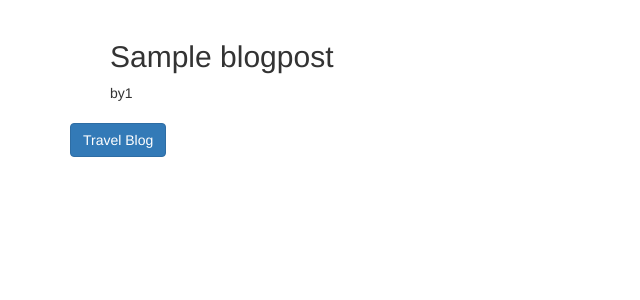
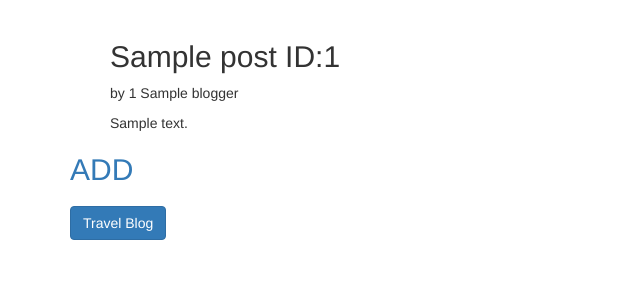
Before and after one commit to RoyYeungJack/Ulifestyle_B04, a Flask app: page /blog in a window 1280 px wide. Shown: the part 52-352 px from the top of the page, without its empty margins (0-640 px from the left). Run offline with Flask 3, Linux system fonts and the light colour scheme; tables that the repository leaves empty hold one stand-in row (values such as "Sample post"); some libraries are stand-ins or nearby versions.

Commit message:
submit +fkey form

```diff
--- a/app/routes.py
+++ b/app/routes.py
@@ -4,10 +4,12 @@ from flask_login import login_user, logout_user, current_user, login_required
 from werkzeug.urls import url_parse
 from flask_babel import _, get_locale
 from app import app, db
+from app.email import send_password_reset_email
 from app.forms import LoginForm, RegistrationForm, EditProfileForm, PostForm, \
     ResetPasswordRequestForm, ResetPasswordForm
-from app.models import Category, User, Post, Blogpost, Blogger
-from app.email import send_password_reset_email
+from app.models import Category, User, Post, BlogPost, Blogger
+from app.formblog import AddBlogPostForm
+
 
 
 @app.before_request
@@ -190,6 +192,7 @@ def unfollow(username):
     flash(_('You are not following %(username)s.', username=username))
     return redirect(url_for('user', username=username))
 
+#---------------------------------------------------------------------
 
 @app.route('/categories', methods=['GET'])
 def categories():
@@ -197,6 +200,21 @@ def categories():
     return render_template('categories.html.j2', title=_('Categories'), categories=categories)
 
 @app.route('/blog')
-def blogpage():
-    blog_posts = Blogpost.query.all()
-    return render_template('blog.html.j2',blog_posts=blog_posts)
+def blog():
+    blog_posts = BlogPost.query.all()
+    blog_author = Blogger.query.all()
+    return render_template('blog.html.j2',blog_posts=blog_posts,blog_author=blog_author)
+
+@app.route('/blog/post', methods=['GET', 'POST'])
+def Add_BlogPost():
+    form = AddBlogPostForm()
+    if form.validate_on_submit():
+            lastblogpost = BlogPost.query.order_by(BlogPost.id.desc()).first()
+            blogpost = BlogPost(id=lastblogpost.id + 1,
+                                title=form.title.data, description=form.desc.data,
+                                blogger_id=form.author_id.data)
+            db.session.add(blogpost)
+            db.session.commit()
+            flash(_('Finish'))
+            return redirect(url_for('Add_BlogPost'))
+    return render_template('blog.html.j2', form=form)
--- a/app/templates/base.html.j2
+++ b/app/templates/base.html.j2
@@ -62,7 +62,7 @@
         {% endwith %}
         {# application content needs to be provided in the app_content block #}
         {% block app_content %}{% endblock %}
-                                <h1></h1><a href="{{ url_for('blogpage') }}" class="btn btn-primary">Travel Blog</a></h1>
+                                <h1></h1><a href="{{ url_for('blog') }}" class="btn btn-primary">Travel Blog</a></h1>
     </div>
 {% endblock %}
 {% block scripts %}
--- a/app/templates/blog.html.j2
+++ b/app/templates/blog.html.j2
@@ -1,19 +1,24 @@
 {% extends "base.html.j2" %}
 {% import 'bootstrap/wtf.html' as wtf %}
 {% block app_content %}
-<!-- Your existing code -->
+
 
 
 <ul>
-    {% for shit1 in blog_posts %}
+    {% for post in blog_posts %}
 
-    <h2>{{ shit1.name }}</h2>
-    <p>by{{ shit1.blogger_id }}</p>
+    <h2>{{ post.title }} ID:{{ post.id }} </h2>
+    <p>by {{ post.blogger_id }} {{ post.blogger.name }}</p>
+    <p>{{ post.description }}</p>
 
     {% endfor %}
 </ul>
+    {% if form %}
+        {{ wtf.quick_form(form) }}
+        <br/>
+    {% endif %}
+
+<h2> <a href="{{ url_for('Add_BlogPost') }}">ADD</a> </h2>
 
 
-
-<!-- Your existing code -->
 {% endblock %}
```
Also changed, not shown: app/formblog.py (+15 -2 lines), app/models.py (+4 -3 lines), test_blog.py (+8 -6 lines), README.md.
